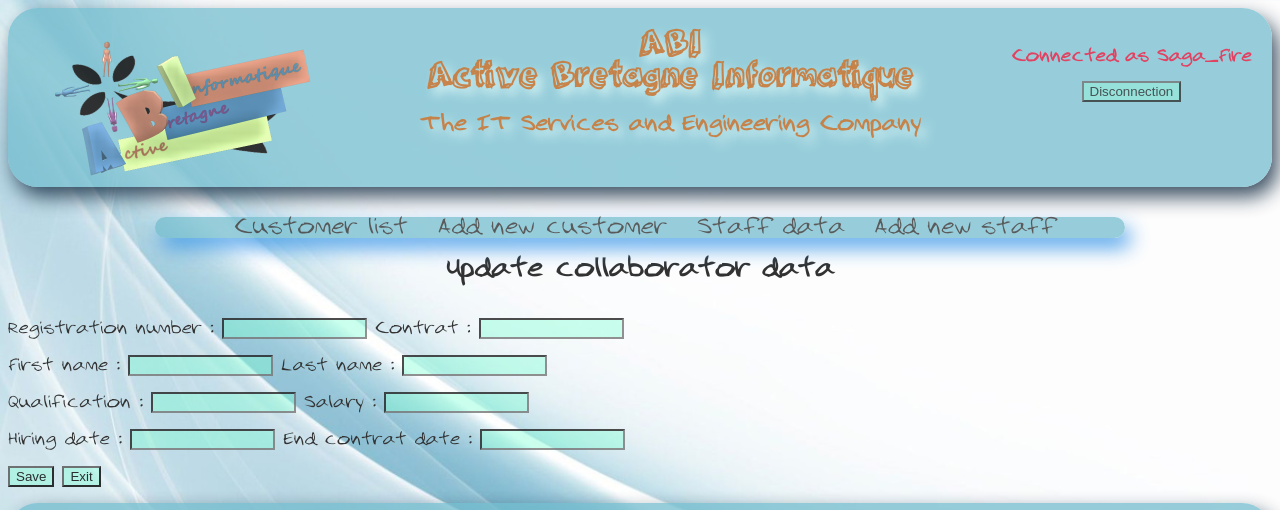
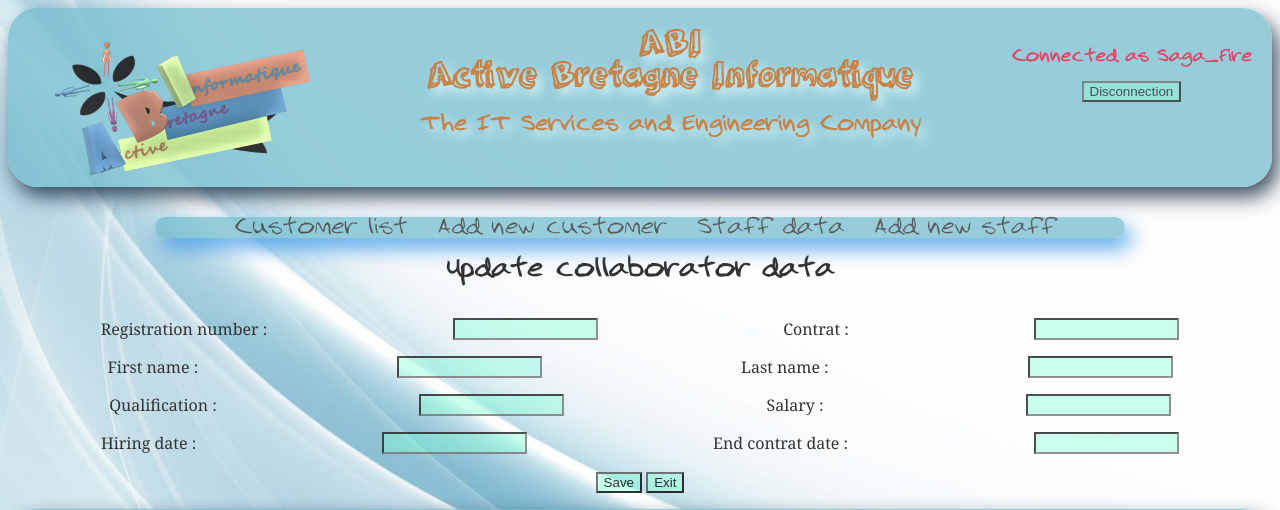
Before and after one commit to Saga-Fire/Website-ABI-SGMC, a PHP site: page /AddNewStaff/addNewStaff.html in a window 1280 px wide. Shown: the top 510 px of the page. Run offline with PHP 8.4, Linux system fonts and the light colour scheme.

Commit message:
Final version

```diff
--- a/style.css
+++ b/style.css
@@ -157,6 +157,34 @@ article {
   padding: 10px 0 50px 0;
 }
 
+/*                    Chloé code                    */
+.class1 {
+  display: flex;
+  justify-content: space-around;
+  font-family: georgia, serif;
+}
+.class2 {
+  display: flex;
+  justify-content: space-around;
+  font-family: georgia, serif;
+}
+.class3 {
+  display: flex;
+  justify-content: space-around;
+  font-family: georgia, serif;
+}
+.class4 {
+  display: flex;
+  justify-content: space-around;
+  font-family: georgia, serif;
+}
+
+.saveExit {
+  text-align: center;
+  font-family: georgia, serif;
+}
+/*                    Fin Chloé code                    */
+
 /*                    Sanae code                    */
 .tablestuff {
   overflow: auto;
```
